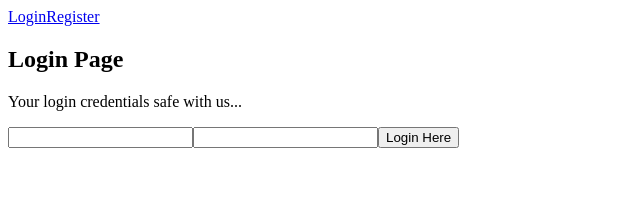
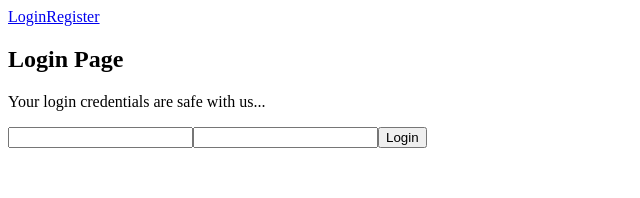
Before and after one commit to practiceuserjain/restapp, a React app in the folder frontend/: page / in a window 1280 px wide. Shown: the top 198 px of the page, without its empty margins (0-640 px from the left). Built offline with nearby package versions, Linux system fonts and the light colour scheme; the HTML template or start-up script is replaced by a standard one.

Commit message:
Login change msg

```diff
--- a/frontend/src/pages/Login.jsx
+++ b/frontend/src/pages/Login.jsx
@@ -35,12 +35,12 @@ function Login() {
     <div className="container mt-3">
 
       <h2>Login Page</h2>
-      <p>Your login credentials safe with us...</p>
+      <p>Your login credentials are safe with us...</p>
       <form onSubmit={submit}>
         <input name="email" onChange={change} className="form-control mb-2" />
         <input name="password" type="password" onChange={change} className="form-control mb-2" />
 
-        <button className="btn btn-success">Login Here</button>
+        <button className="btn btn-success">Login</button>
       </form>
 
     </div>
```
